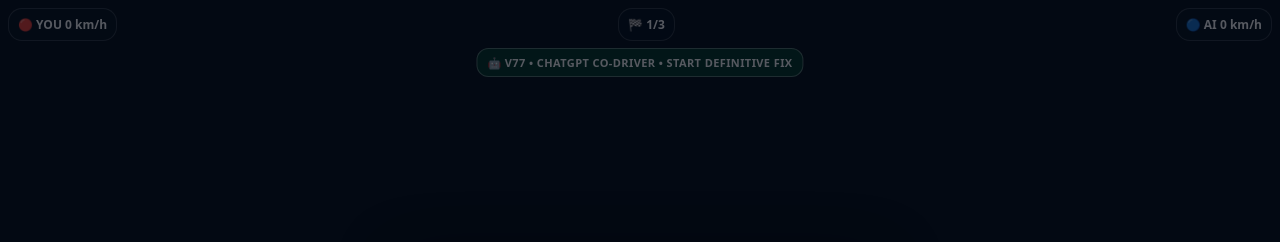
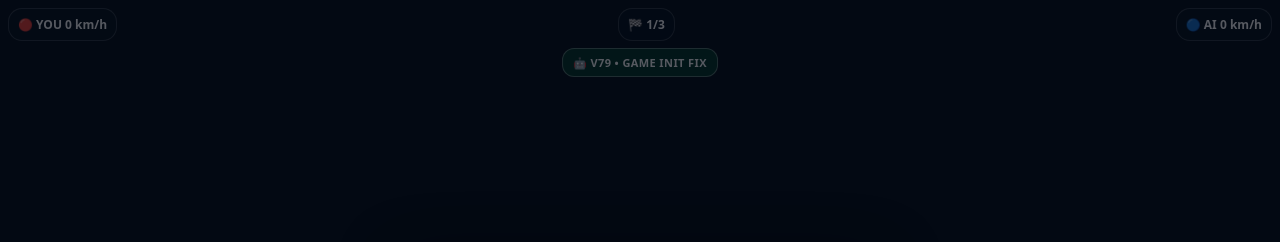
Before and after one commit to mannasubhadeep81-glitch/studious-octo-fishstick, a website: page racing/game.html in a window 1280 px wide. Shown: the top 242 px of the page. Drawn offline with Linux system fonts and the light colour scheme.

Commit message:
V79 fix game initialization on page load

```diff
--- a/racing/game.html
+++ b/racing/game.html
@@ -1,7 +1,7 @@
 <!doctype html>
 <html><head>
 <meta charset="utf-8"><meta name="viewport" content="width=device-width,initial-scale=1,maximum-scale=1,user-scalable=no">
-<title>LUMIRA Racing V77 • START DEFINITIVE FIX</title>
+<title>LUMIRA Racing V79 • GAME INIT FIX</title>
 <style>
 html,body{margin:0;width:100%;height:100%;overflow:hidden;background:#071018;color:#fff;font-family:system-ui,-apple-system,sans-serif}
 canvas{display:block;width:100%;height:100%;touch-action:none}
@@ -13,7 +13,7 @@ canvas{display:block;width:100%;height:100%;touch-action:none}
 .steer{display:flex;gap:10px}.btn{width:70px;height:58px;border:1px solid #ffffff55;border-radius:18px;background:#071827e8;color:#fff;font-size:28px;font-weight:900;touch-action:none;box-shadow:0 8px 22px #0006}
 .nitro{width:104px;border-radius:50%;background:#0876bd;border:4px solid #63d9ff;font-size:12px}
 .menu{position:fixed;inset:0;display:grid;place-items:center;background:#020711aa;z-index:9}.card{width:min(430px,86vw);padding:23px;border-radius:24px;text-align:center;background:#102c4d;border:1px solid #5bcfff66;box-shadow:0 18px 60px #0008}.card button{width:100%;height:56px;border:0;border-radius:15px;background:#159fe8;color:#fff;font-size:18px;font-weight:900}.hide{display:none!important}.result{font-size:19px;font-weight:900;margin:12px 0}.small{opacity:.8;font-size:13px;line-height:1.45}
-</style></head><body><div id="sceneBadge" style="position:fixed;top:48px;left:50%;transform:translateX(-50%);z-index:5;background:#063b2aee;color:#fff;border:1px solid #ffffff55;border-radius:12px;padding:6px 10px;font:900 11px system-ui;letter-spacing:.4px">🤖 V77 • CHATGPT CO-DRIVER • START DEFINITIVE FIX</div>
+</style></head><body><div id="sceneBadge" style="position:fixed;top:48px;left:50%;transform:translateX(-50%);z-index:5;background:#063b2aee;color:#fff;border:1px solid #ffffff55;border-radius:12px;padding:6px 10px;font:900 11px system-ui;letter-spacing:.4px">🤖 V79 • GAME INIT FIX</div>
 <canvas id="game"></canvas>
 <div class="hud"><span class="pill">🔴 YOU <b id="you">0</b> km/h</span><span class="pill">🏁 <b id="lap">1/3</b></span><span class="pill">🔵 AI <b id="ai">0</b> km/h</span></div>
 <div class="speed"><div style="text-align:center"><b id="speed">0</b><br><small>KM/H</small></div></div>
```
